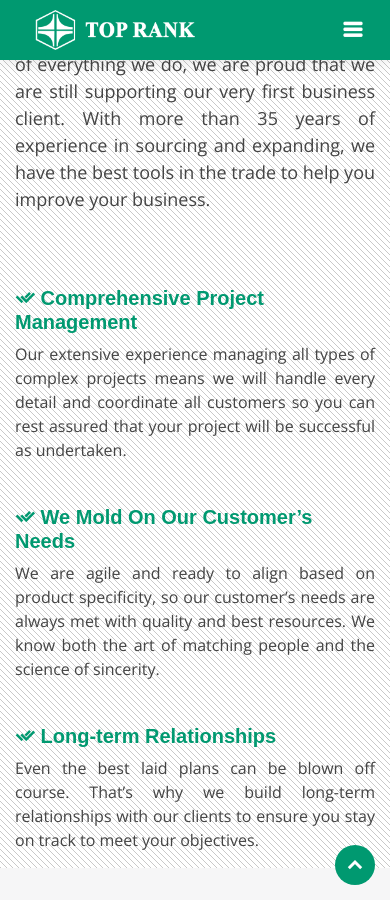
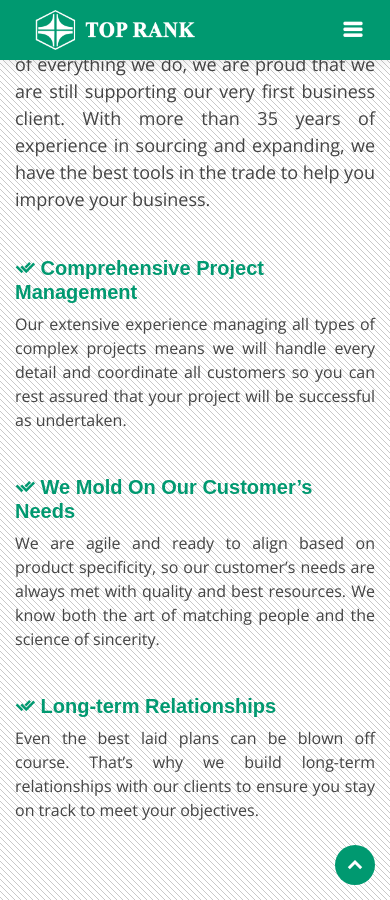
Before and after one commit to neyamat101/neyamat101.github.io, a Jekyll site: the page built from details.md, in a window 390 px wide and 900 px high, scrolled down 1149 px. Built offline with Jekyll 4.4.1, drawn with Linux system fonts in a browser that asks for light colours.

Commit message:
Update style.css
style added

```diff
--- a/assets/css/style.css
+++ b/assets/css/style.css
@@ -1774,7 +1774,7 @@
   #header .logo {
     padding: 10px 20px 10px 20px;
   }
-  .product-section {
+  .product-section .section-title {
     padding-bottom: 0;
   }
 }
```
